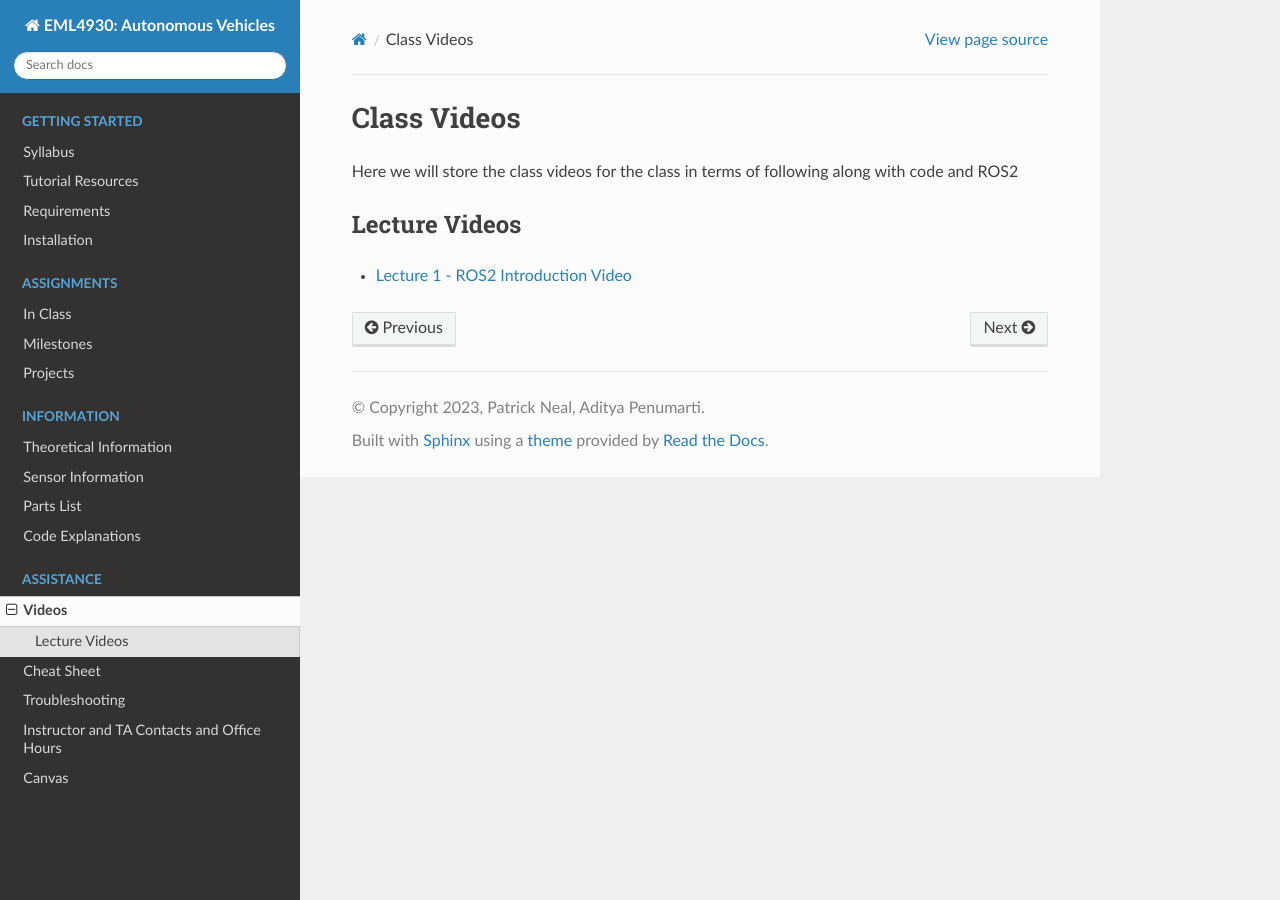
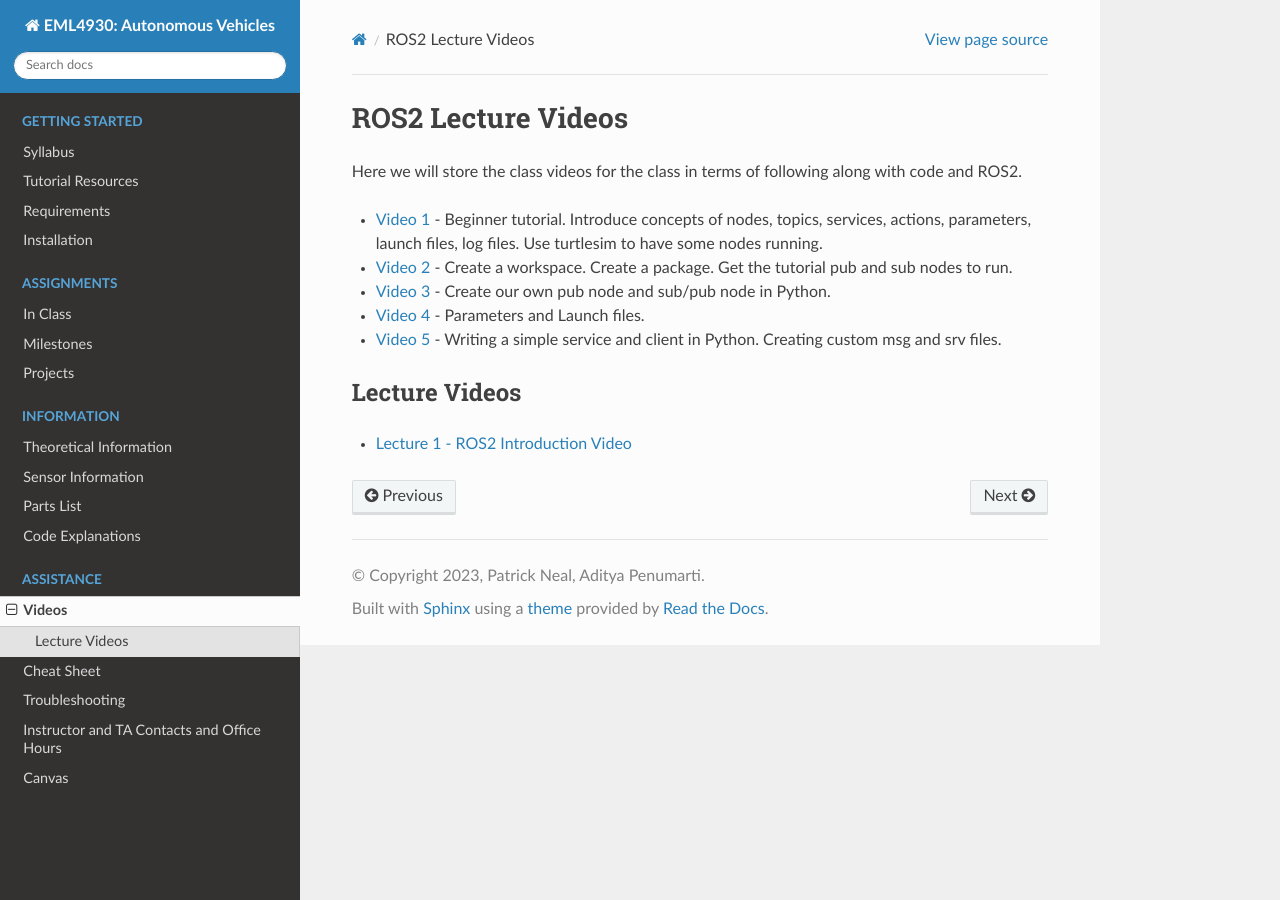
Before and after one commit to av-mae-uf/av1tenth-docs, a Sphinx documentation site: the page built from docs/assistance/videos.rst, in a window 1280 px wide. Built offline with Sphinx 7.4.7 and the Read the Docs theme 2.0.0, drawn with Linux system fonts in a browser that asks for light colours.

Commit message:
Adding video pages

```diff
--- a/docs/assistance/videos.rst
+++ b/docs/assistance/videos.rst
@@ -1,7 +1,15 @@
-Class Videos
-============
+ROS2 Lecture Videos
+===================
 
-Here we will store the class videos for the class in terms of following along with code and ROS2
+Here we will store the class videos for the class in terms of following along with code and ROS2.
+
+* `Video 1 <http://www.ccrane3.com/eml4930AV/videos/230128_ros2_vid1.mp4>`_ - Beginner tutorial. Introduce concepts of nodes, topics, services, actions, parameters, launch files, log files. Use turtlesim to have some nodes running.
+* `Video 2 <http://www.ccrane3.com/eml4930AV/videos/230128_ros2_vid2.mp4>`_ - Create a workspace. Create a package. Get the tutorial pub and sub nodes to run.
+* `Video 3 <http://www.ccrane3.com/eml4930AV/videos/230129_ros2_vid3.mp4>`_ - Create our own pub node and sub/pub node in Python.
+* `Video 4 <http://www.ccrane3.com/eml4930AV/videos/230131_ros2_vid4.mp4>`_ - Parameters and Launch files.
+* `Video 5 <http://www.ccrane3.com/eml4930AV/videos/230202_ros2_vid5.mp4>`_ - Writing a simple service and client in Python. Creating custom msg and srv files.
+
+
 
 Lecture Videos
 ^^^^^^^^^^^^^^
```
